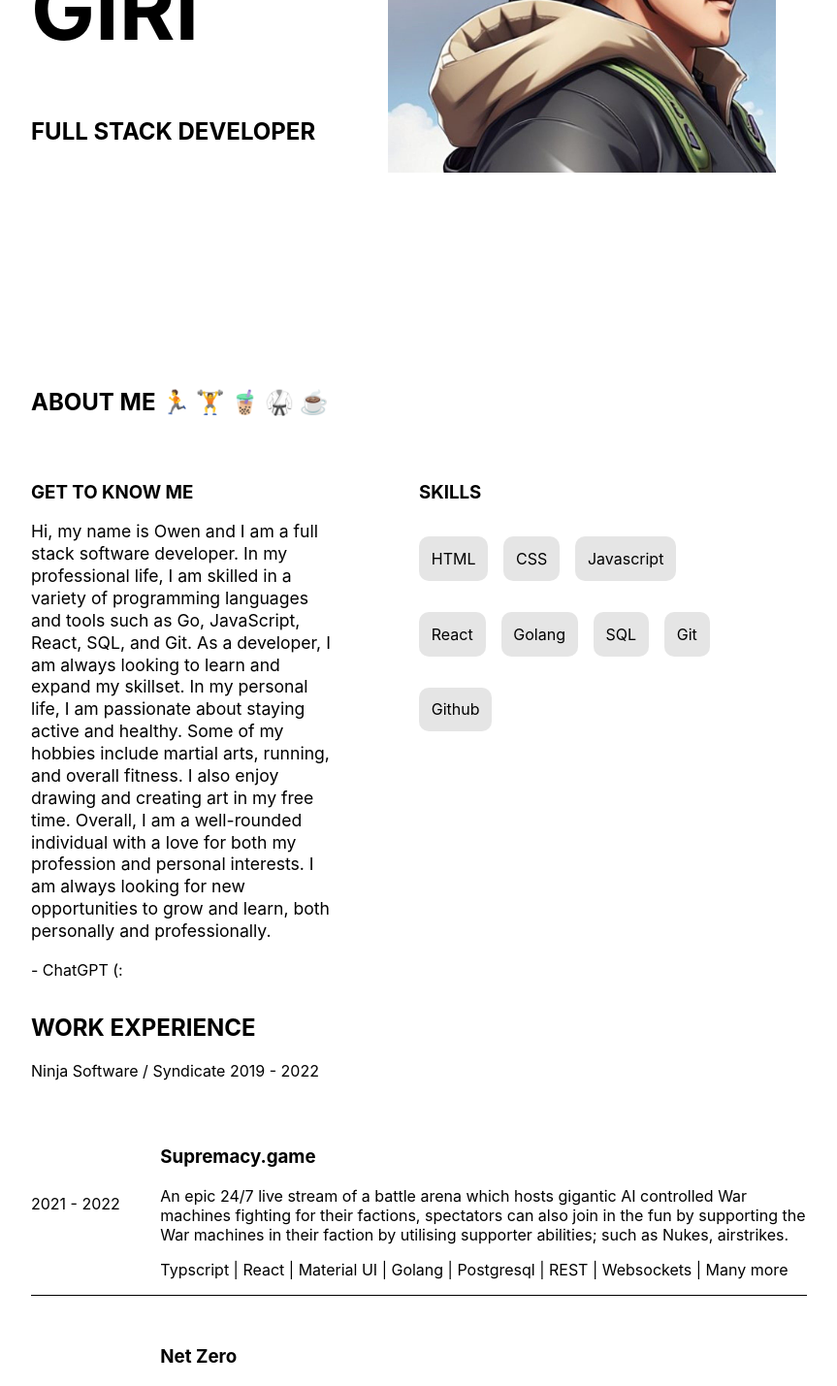
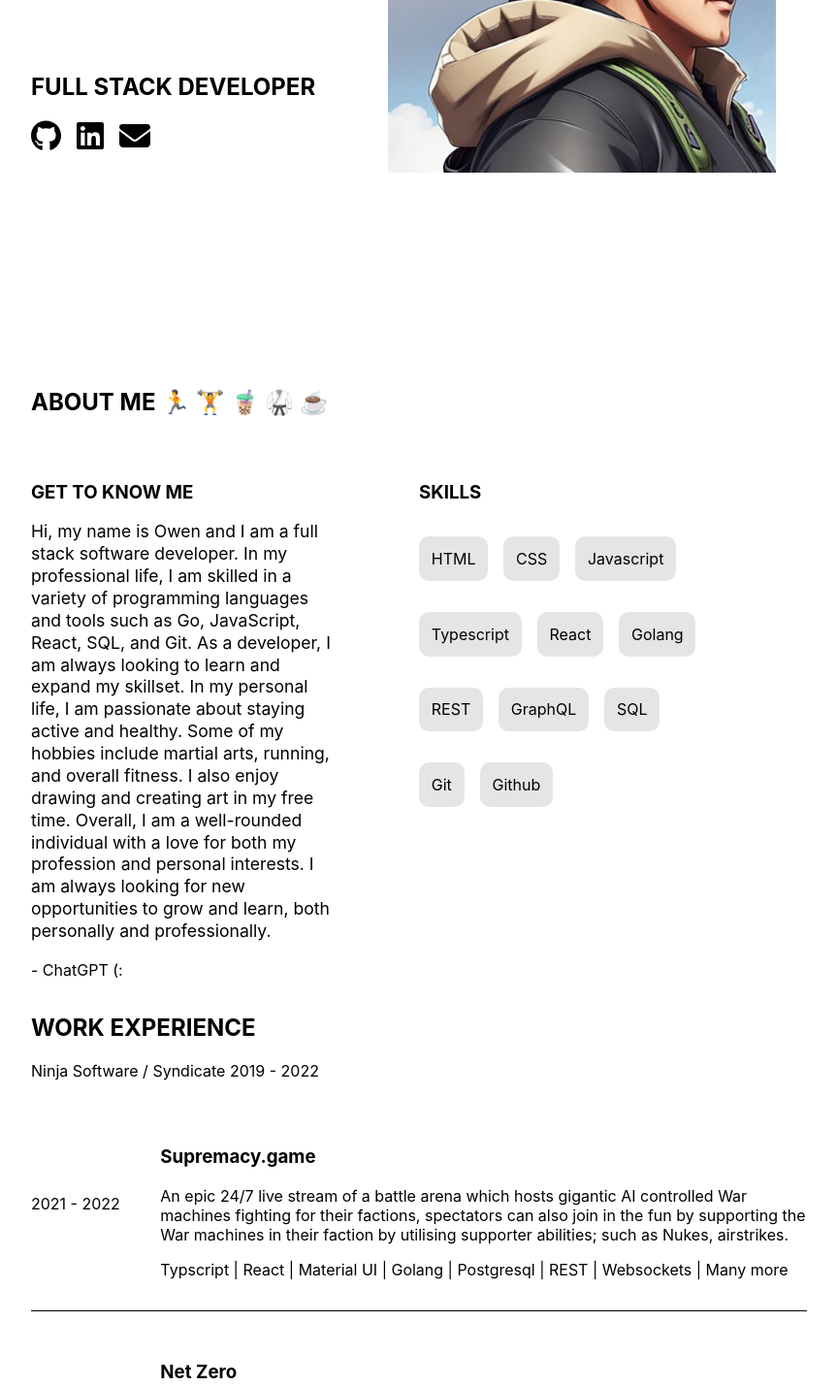
Before and after one commit to owengiri20/owen-portfolio, a React (Create React App) app: page / in a window 1280 px wide. Shown: the part 420-1849 px from the top of the page at 97% size, without its empty margins (208-1071 px from the left). Built offline with nearby package versions, Linux system fonts and the light colour scheme.

Commit message:
add green theme

```diff
--- a/src/App.css
+++ b/src/App.css
@@ -100,6 +100,15 @@ s {
 
 .hero > .column-1 > h1 {
   font-size: 5.5rem;
+  margin-top: 0;
+}
+
+.hero-socials {
+  display: flex;
+}
+
+.hero-socials > a {
+  margin-right: 1rem;
 }
 
 .owen {
@@ -143,8 +152,8 @@ s {
   width: 100%;
   display: flex;
   align-items: center;
-  border-bottom: 1px solid black;
-  padding-bottom: 1rem;
+  border-bottom: 1px solid var(--text-color);
+  padding-bottom: 2rem;
   margin-bottom: 2rem;
 }
 
--- a/src/components/AboutMe.tsx
+++ b/src/components/AboutMe.tsx
@@ -3,8 +3,11 @@ export const AboutMe = () => {
     "HTML",
     "CSS",
     "Javascript",
+    "Typescript",
     "React",
     "Golang",
+    "REST",
+    "GraphQL",
     "SQL",
     "Git",
     "Github",
--- a/src/components/Hero.tsx
+++ b/src/components/Hero.tsx
@@ -1,3 +1,6 @@
+import { faGithub, faLinkedin } from "@fortawesome/free-brands-svg-icons";
+import { faEnvelope } from "@fortawesome/free-solid-svg-icons";
+import { FontAwesomeIcon } from "@fortawesome/react-fontawesome";
 import OwenJPG from "../assets/owen.jpg";
 
 export const Hero = () => {
@@ -7,6 +10,17 @@ export const Hero = () => {
       <div className="column-1">
         <h1>OWEN GIRI</h1>
         <h2>FULL STACK DEVELOPER</h2>
+        <div className="hero-socials">
+          <a>
+            <FontAwesomeIcon size="2x" icon={faGithub} />
+          </a>
+          <a>
+            <FontAwesomeIcon size="2x" icon={faLinkedin} />
+          </a>
+          <a>
+            <FontAwesomeIcon size="2x" icon={faEnvelope} />
+          </a>
+        </div>
       </div>
 
       {/* column 2 */}
--- a/src/components/WorkExperience.tsx
+++ b/src/components/WorkExperience.tsx
@@ -1,4 +1,3 @@
-export const WorkExperience = () => {
 const exps = [
   {
     name: "Supremacy.game",
@@ -35,17 +34,11 @@ export const WorkExperience = () => {
     span: "2020 - 2022",
     description:
       "Zen, the powerful admin tool for the Helping Minds company. With Zen, you can easily track and record important client data, including time sheets, mileage claims, personal information, and calendar meetings. Streamline your administrative tasks and keep all of your client data organized and accessible in one place with Zen.",
-      techs: [
-        "Typscript",
-        "React",
-        "Baseweb UI",
-        "Golang",
-        "Postgresql",
-        "REST",
-      ],
+    techs: ["Typscript", "React", "Baseweb UI", "Golang", "Postgresql", "REST"],
   },
 ];
 
+export const WorkExperience = () => {
   return (
     <div id="experience" className="content-container">
       <div className="about-me-intro">
--- a/src/components/nav/ThemeMenu.tsx
+++ b/src/components/nav/ThemeMenu.tsx
@@ -1,3 +1,4 @@
+import F from "./f.png";
 export const ThemeMenu = ({ isOpen }: { isOpen: boolean }) => {
   return (
     <div
@@ -33,6 +34,17 @@ export const ThemeMenu = ({ isOpen }: { isOpen: boolean }) => {
         backgroundColor="#1A1A1A"
         cardBackgroundColor="1A1A1A"
       />
+
+      <ColorItem
+        textColor="#ADFF2F"
+        backgroundColor="#66FF00"
+        cardBackgroundColor="#66FF00"
+      />
+      <img
+        src={F}
+        alt=""
+        style={{ position: "absolute", width: "100vw", height: "100vh" }}
+      />
     </div>
   );
 };
```
Also changed, not shown: src/components/nav/f.png (added). Lines whose indentation alone changed are shown as unchanged.
